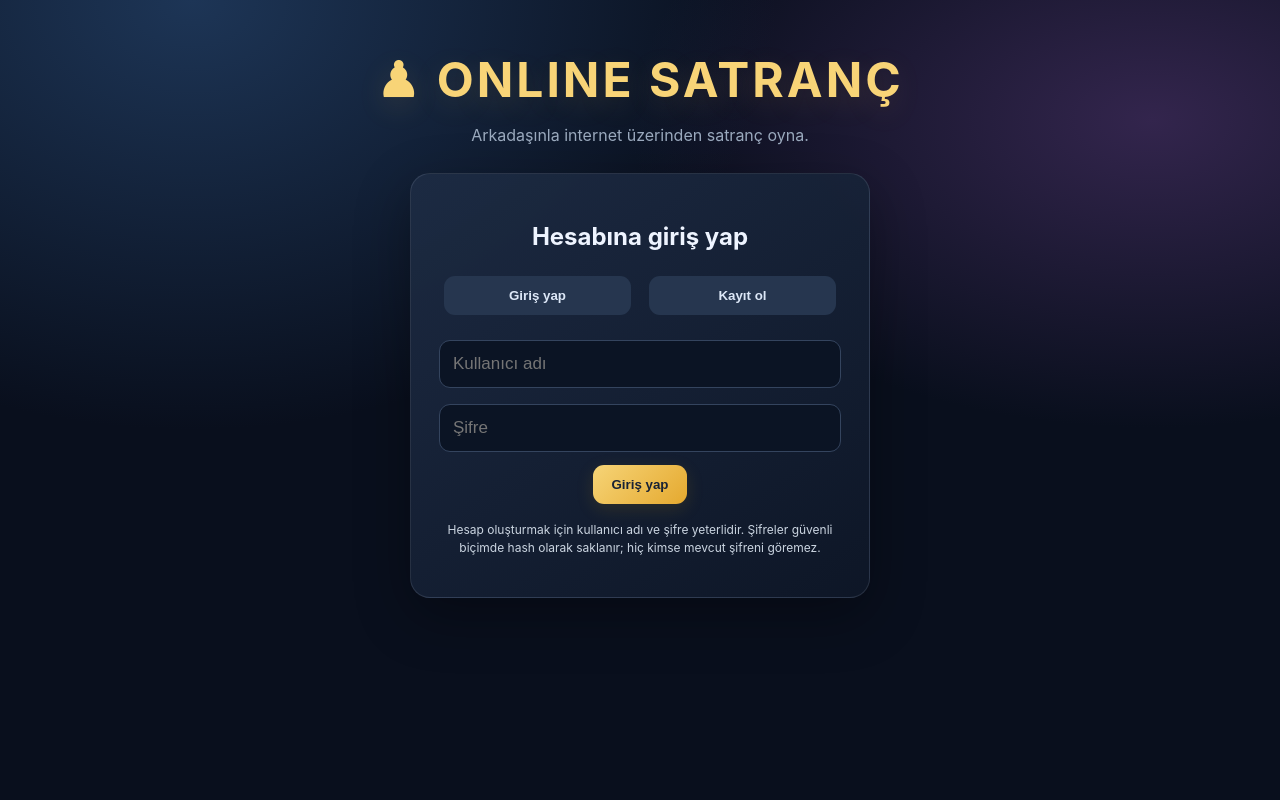
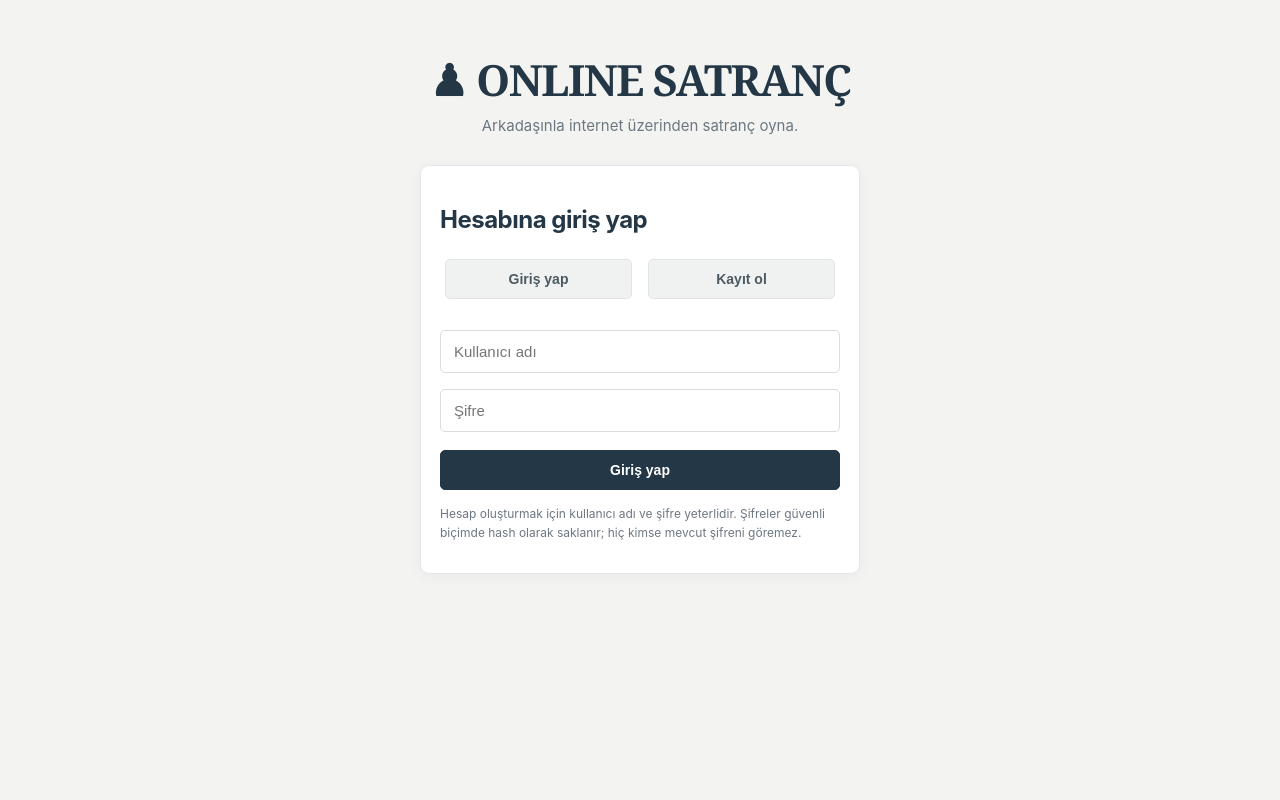
Before and after one commit to Mursel102/OnlineSatran-, a Flask app: page / in a window 1280 px wide. Run offline with Flask 3, Linux system fonts and the light colour scheme; some libraries are stand-ins or nearby versions.

Commit message:
Redesign interface with clean chess club styling

```diff
--- a/OnlineSatran/templates/index.html
+++ b/OnlineSatran/templates/index.html
@@ -172,24 +172,163 @@ button:hover { background: #facc15; }
 .hidden{display:none!important}
 
 
-/* Modern arayüz */
-:root{color-scheme:dark;--line:rgba(148,163,184,.18);--gold:#f5c451;--muted:#9aa9bd}
-body{padding:28px 16px 50px;background:radial-gradient(ellipse at 15% 0%,#1d3556 0,transparent 38%),radial-gradient(ellipse at 90% 15%,#33254d 0,transparent 32%),#090f1d;color:#eef4ff;font-family:Inter,Segoe UI,Arial,sans-serif}
-.container{max-width:1180px}.container>h1{font-size:clamp(30px,5vw,48px);letter-spacing:3px;margin:22px 0 8px;color:#f8d477;text-shadow:0 8px 30px #f5c45122}.container>p{color:var(--muted);margin-bottom:28px}
-.panel,.side-panel,.status{background:linear-gradient(145deg,rgba(29,43,67,.96),rgba(14,23,39,.96));border:1px solid var(--line);box-shadow:0 18px 55px #0005;border-radius:20px}.panel{padding:28px}
-button{background:linear-gradient(135deg,#f6d477,#e5a92f);color:#182235;border-radius:11px;padding:12px 18px;transition:transform .18s,box-shadow .18s;box-shadow:0 5px 18px #eab30820}button:hover{background:linear-gradient(135deg,#ffe59a,#f0b83e);transform:translateY(-2px);box-shadow:0 9px 22px #eab30830}button:active{transform:translateY(0)}
-input{background:#0b1424;border:1px solid #34445e;border-radius:11px;color:#f8fafc;text-align:left;outline:none}input:focus{border-color:var(--gold);box-shadow:0 0 0 3px #f5c45120}
-hr{border:0;border-top:1px solid var(--line);margin:20px 0}.auth-tabs button{background:#26364f;color:#dce7f7;box-shadow:none}.auth-tabs button:hover{background:#344967}#accountBar{max-width:850px}#accountBar .profile-row{justify-content:flex-start;text-align:left}.avatar{border-color:var(--gold);box-shadow:0 0 0 5px #f5c45115}
-#menuScreen{max-width:650px}#menuScreen h2{font-size:28px}#menuScreen button{min-width:145px}
-.game-layout{gap:24px;align-items:stretch}.game-layout>div:first-child{padding:10px;background:linear-gradient(145deg,#26354d,#111b2c);border:1px solid var(--line);border-radius:18px;box-shadow:0 18px 50px #0006}
-.board{width:min(78vw,620px);border:5px solid #26364c;border-radius:5px;overflow:hidden;box-shadow:0 12px 32px #0007}.light{background:#e8dfcc}.dark{background:#78916f}.selected{background:#e9c45e!important}.possible::after{background:#315d45}.capture::after{border-color:#315d45}
-.side-panel{width:300px;padding:22px}.side-panel h3{color:#f7d783}.room-code{font-size:30px;letter-spacing:6px}.status{max-width:950px;color:#f8dfa0;font-weight:600}
-#moveList,#chatMessages{background:#0b1424;border:1px solid var(--line);border-radius:10px;padding:12px;min-height:65px}#chatMessages{height:180px!important}#connection{color:#8ee0b1}
-.dashboard-panel{max-width:1050px!important;text-align:left!important}.section-heading{display:flex;align-items:flex-start;justify-content:space-between;gap:16px;margin-bottom:22px}.section-heading h2{font-size:30px;margin:6px 0}.section-heading p{color:var(--muted);margin:0}.eyebrow{font-size:10px;letter-spacing:2px;font-weight:800;color:var(--gold)}
-.icon-button{min-width:42px;padding:9px 13px;background:#293951;color:#e7edf7;box-shadow:none}.dashboard-grid{display:grid;grid-template-columns:repeat(2,minmax(0,1fr));gap:15px}
-.dashboard-card{min-width:0;padding:20px;border:1px solid var(--line);border-radius:15px;background:rgba(8,16,29,.55);overflow-wrap:anywhere}.dashboard-card h3{margin:7px 0 14px;color:#f3f6fc}.dashboard-card>div{color:#c6d2e2;line-height:1.8}.stats-card{background:linear-gradient(130deg,#263b5a,#17253b)}
-.friend-entry{display:flex;gap:8px;align-items:center;flex-wrap:wrap}.friend-entry input{flex:1;min-width:140px;margin:0}.friend-entry button{margin:0}#friendRequests,#friendList{margin-top:12px;padding-top:10px;border-top:1px solid var(--line)}#adminPanel{max-width:950px}
-@media(max-width:760px){body{padding:14px 10px 35px}.panel{padding:19px}.dashboard-grid{grid-template-columns:1fr}.game-layout{align-items:center}.game-layout>div:first-child{padding:5px}.board{width:min(94vw,560px)}.side-panel{width:min(94vw,560px)}}
+/* Clean chess-club interface */
+:root{
+  color-scheme:light;
+  --ink:#202a35;
+  --muted:#6d7782;
+  --line:#e4e7e9;
+  --paper:#ffffff;
+  --canvas:#f3f4f1;
+  --navy:#243746;
+  --green:#527765;
+  --gold:#c49a55;
+}
+*{box-sizing:border-box}
+body{
+  padding:32px 18px 56px;
+  min-height:100vh;
+  background:var(--canvas);
+  color:var(--ink);
+  font-family:Inter,-apple-system,BlinkMacSystemFont,"Segoe UI",sans-serif;
+  text-align:center;
+}
+.container{max-width:1160px;margin:0 auto}
+.container>h1{
+  margin:18px 0 7px;
+  color:var(--navy);
+  font-family:Georgia,"Times New Roman",serif;
+  font-size:clamp(30px,4vw,43px);
+  font-weight:700;
+  letter-spacing:-1.4px;
+  text-shadow:none;
+}
+.container>p{margin:0 0 30px;color:var(--muted);font-size:15px}
+.panel,.side-panel,.status{
+  background:var(--paper);
+  border:1px solid var(--line);
+  border-radius:9px;
+  box-shadow:0 3px 14px rgba(27,39,48,.045);
+}
+.panel{padding:28px}
+.panel h2,.panel h3,.side-panel h3{color:var(--navy)}
+button{
+  margin:5px;
+  padding:11px 17px;
+  border:1px solid var(--navy);
+  border-radius:5px;
+  background:var(--navy);
+  color:#fff;
+  font-size:14px;
+  font-weight:600;
+  cursor:pointer;
+  box-shadow:none;
+  transition:background .15s,border-color .15s;
+}
+button:hover{background:#344e60;border-color:#344e60;transform:none;box-shadow:none}
+button:active{transform:none}
+input{
+  width:100%;
+  padding:12px 13px;
+  margin:8px 0;
+  border:1px solid #d7dcdf;
+  border-radius:5px;
+  background:#fff;
+  color:var(--ink);
+  font-size:15px;
+  text-align:left;
+  outline:none;
+}
+input:focus{border-color:#789487;box-shadow:0 0 0 2px rgba(82,119,101,.12)}
+hr{border:0;border-top:1px solid var(--line);margin:21px 0}
+#authScreen{max-width:440px;text-align:left}
+#authScreen h2{font-size:24px;letter-spacing:-.5px}
+.auth-tabs{display:flex;gap:6px;margin:18px 0}
+.auth-tabs button{flex:1;background:#f0f2f1;border-color:#e1e5e3;color:#4c5b63}
+.auth-tabs button:hover{background:#e5eae7}
+.auth-form{display:none}
+.auth-form.active{display:block}
+.auth-form button{width:100%;margin:10px 0 2px}
+.auth-form input{text-align:left}
+.small-note{font-size:12px;color:var(--muted);line-height:1.6}
+#accountBar{max-width:850px}
+#accountBar .profile-row{justify-content:flex-start;text-align:left}
+.profile-row{display:flex;gap:16px;align-items:center;justify-content:center;flex-wrap:wrap}
+.avatar{
+  width:68px;height:68px;border-radius:50%;
+  display:flex;align-items:center;justify-content:center;
+  overflow:hidden;border:2px solid #e4e8e5;
+  background:#e8eee9;color:var(--navy);font-size:28px;font-weight:700;
+  box-shadow:none
+}
+.avatar img{width:100%;height:100%;object-fit:cover}
+#menuScreen{max-width:570px}
+#menuScreen h2{font-size:26px}
+#menuScreen button{min-width:135px}
+#gameScreen{display:none}
+.game-layout{
+  display:flex;flex-wrap:wrap;justify-content:center;align-items:flex-start;
+  gap:22px;margin-top:20px
+}
+.game-layout>div:first-child{
+  padding:9px;background:#fff;border:1px solid var(--line);
+  border-radius:8px;box-shadow:0 3px 14px rgba(27,39,48,.05)
+}
+.board{
+  display:grid;grid-template-columns:repeat(8,1fr);
+  width:min(78vw,610px);aspect-ratio:1;
+  border:1px solid #8b887f;border-radius:2px;overflow:hidden;box-shadow:none
+}
+.square{display:flex;justify-content:center;align-items:center;position:relative;font-size:clamp(24px,6.8vw,53px);cursor:pointer;user-select:none}
+.light{background:#eee9df}
+.dark{background:#829985}
+.selected{background:#d9b86c!important}
+.white-piece{color:#fff;text-shadow:0 1px 2px #333,0 0 2px #333}
+.black-piece{color:#20272b;text-shadow:0 1px 1px #fff8}
+.possible:after{content:"";position:absolute;width:22%;height:22%;border-radius:50%;background:#314f3d;opacity:.55}
+.capture:after{content:"";position:absolute;inset:4px;border:4px solid #314f3d;border-radius:50%}
+.side-panel{width:285px;padding:20px;text-align:left}
+.side-panel h3{margin-top:5px;font-size:17px}
+.side-panel p{color:#58636b;font-size:14px}
+.room-code{color:var(--navy);font-size:28px;font-weight:700;letter-spacing:5px}
+.status{max-width:950px;margin:12px auto;padding:13px;color:#344e43;font-weight:600}
+#moveList,#chatMessages{
+  background:#f7f8f6;border:1px solid var(--line);border-radius:5px;
+  padding:11px;min-height:65px;color:var(--ink)
+}
+#chatMessages{height:180px!important;overflow-y:auto}
+#connection{color:var(--green);font-size:13px;margin-top:10px}
+.dashboard-panel{max-width:1050px!important;text-align:left!important}
+.section-heading{display:flex;align-items:flex-start;justify-content:space-between;gap:16px;margin-bottom:22px}
+.section-heading h2{font-size:28px;margin:5px 0;color:var(--navy)}
+.section-heading p{color:var(--muted);margin:0}
+.eyebrow{font-size:10px;letter-spacing:1.5px;font-weight:700;color:var(--green)}
+.icon-button{min-width:38px;padding:8px 12px;background:#f1f3f2;color:var(--ink);border-color:var(--line)}
+.icon-button:hover{background:#e6ebe8;border-color:#d5ddd8}
+.dashboard-grid{display:grid;grid-template-columns:repeat(2,minmax(0,1fr));gap:14px}
+.dashboard-card{
+  min-width:0;padding:19px;border:1px solid var(--line);
+  border-radius:7px;background:#fff;overflow-wrap:anywhere
+}
+.dashboard-card h3{margin:7px 0 13px;color:var(--navy)}
+.dashboard-card>div{color:#58636b;line-height:1.8}
+.stats-card{background:#f5f7f4}
+.friend-entry{display:flex;gap:8px;align-items:center;flex-wrap:wrap}
+.friend-entry input{flex:1;min-width:140px;margin:0}
+.friend-entry button{margin:0}
+#friendRequests,#friendList{margin-top:12px;padding-top:10px;border-top:1px solid var(--line)}
+#adminPanel{max-width:950px;overflow-x:auto}
+.user-row{display:flex;justify-content:space-between;gap:12px;align-items:center;padding:10px;border-bottom:1px solid var(--line);text-align:left}
+.hidden{display:none!important}
+@media(max-width:760px){
+  body{padding:16px 10px 35px}
+  .panel{padding:19px}
+  .dashboard-grid{grid-template-columns:1fr}
+  .game-layout{align-items:center}
+  .game-layout>div:first-child{padding:5px}
+  .board{width:min(94vw,560px)}
+  .side-panel{width:min(94vw,560px)}
+}.panel{padding:19px}.dashboard-grid{grid-template-columns:1fr}.game-layout{align-items:center}.game-layout>div:first-child{padding:5px}.board{width:min(94vw,560px)}.side-panel{width:min(94vw,560px)}}
 
 </style>
 </head>
```
